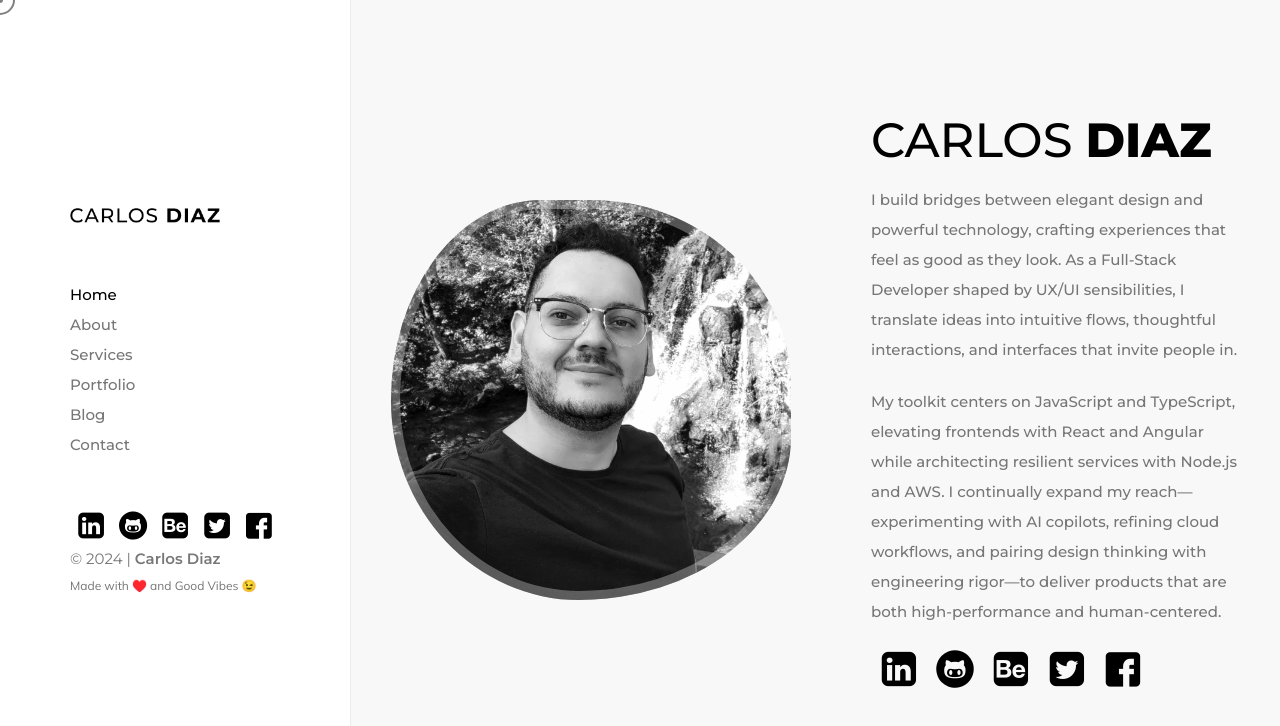
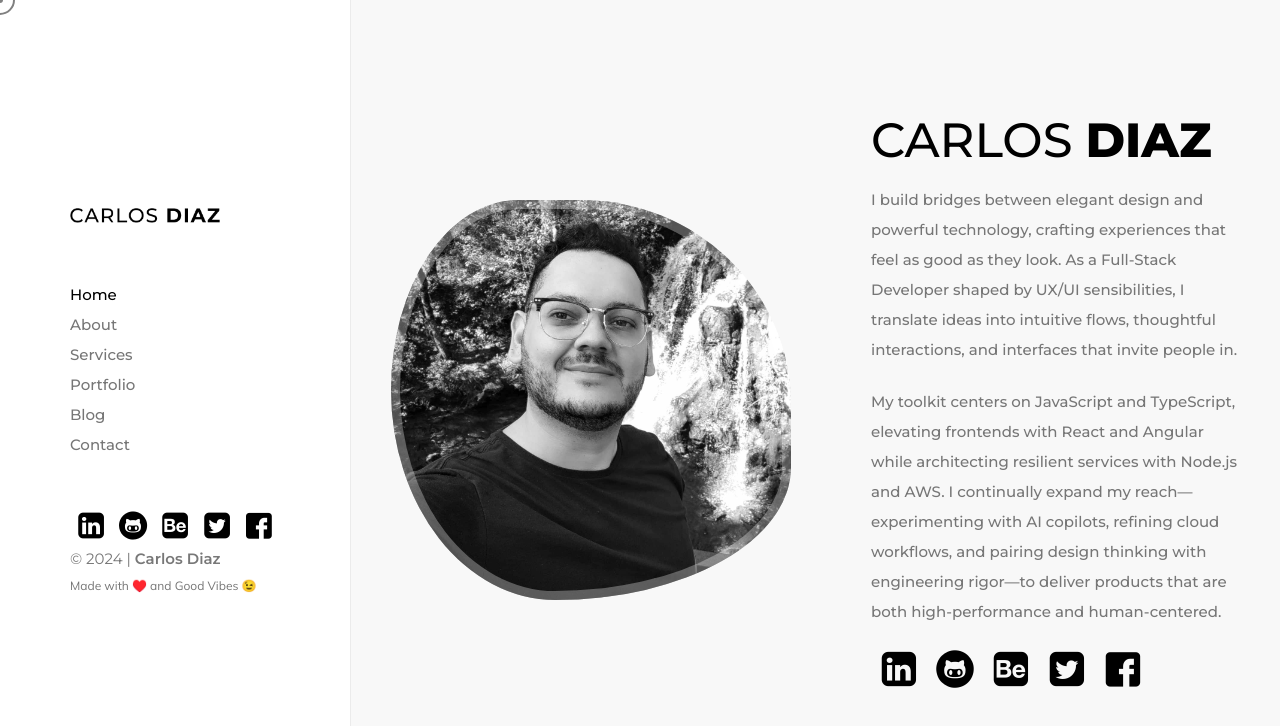
Before and after one commit to cardiadev/personal-resume, a Next.js app: page / in a window 1280 px wide. Shown: the top 726 px of the page. Built offline with nearby package versions, Linux system fonts and the light colour scheme.

Commit message:
fix: update avatar image styling with border-radius and animation adjustments

```diff
--- a/styles/_components.scss
+++ b/styles/_components.scss
@@ -24,7 +24,8 @@
   }
 
   .image {
-    animation: morph 15s ease-in-out 1s infinite;
+    border-radius: 60% 40% 30% 70% / 60% 30% 70% 40%;
+    animation: morph 15s ease-in-out infinite;
     background-blend-mode: multiply;
     box-shadow: inset 0 0 0 9px rgba($color-white, 0.3);
   }
```
